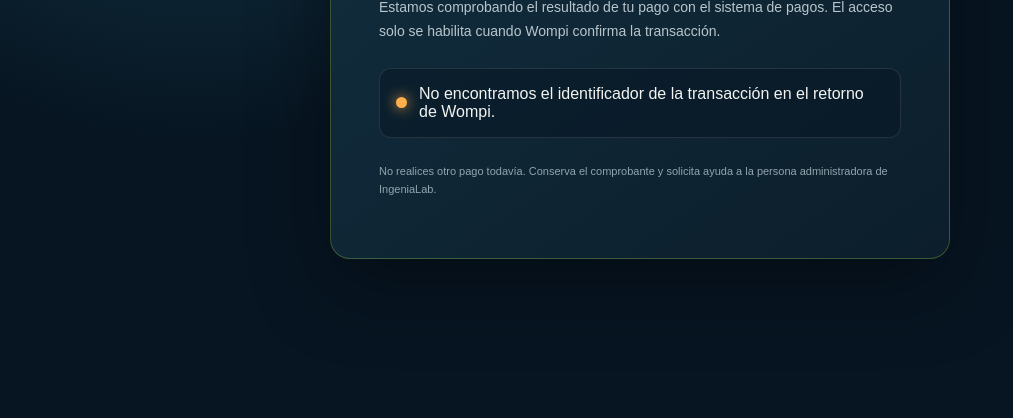
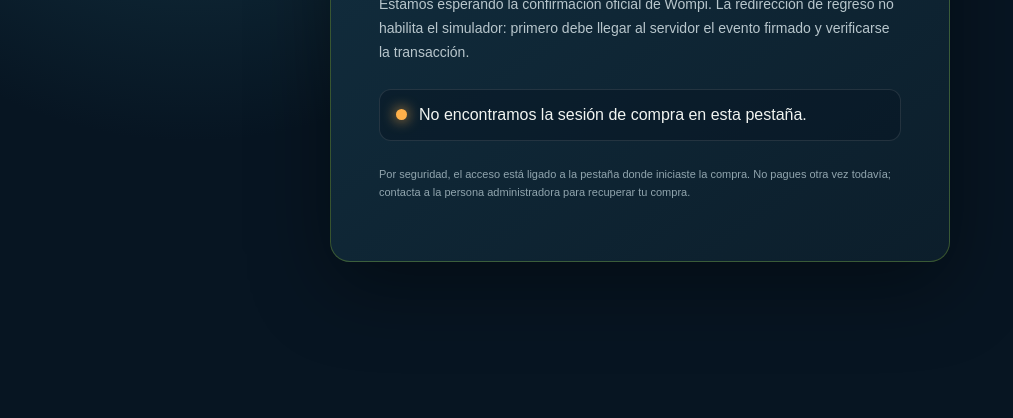
Before and after one commit to sgcd1bacata-educacional/ingenialab-colombia, a plain HTML site: page pago-beta1.html in a window 1280 px wide. Shown: the part 382-800 px from the top of the page, without its empty margins (0-1013 px from the left). Drawn offline with Linux system fonts and the light colour scheme.

Commit message:
Make return page wait for verified Wompi webhook

```diff
--- a/pago-beta1.html
+++ b/pago-beta1.html
@@ -33,7 +33,7 @@
     <div class="line"></div>
     <div class="eyebrow">Drum Studio 5.9 · Beta 1</div>
     <h1>Verificación de acceso</h1>
-    <p>Estamos comprobando el resultado de tu pago con el sistema de pagos. El acceso solo se habilita cuando Wompi confirma la transacción.</p>
+    <p>Estamos esperando la confirmación oficial de Wompi. La redirección de regreso no habilita el simulador: primero debe llegar al servidor el evento firmado y verificarse la transacción.</p>
     <div class="status" role="status" aria-live="polite">
       <span class="dot" id="statusDot"></span>
       <div id="statusText">Preparando verificación segura…</div>
@@ -51,7 +51,6 @@
     const statusDot = document.getElementById("statusDot");
     const retryButton = document.getElementById("retryButton");
     const helpText = document.getElementById("helpText");
-    const transactionId = new URLSearchParams(window.location.search).get("id");
 
     function showStatus(message, isError = false) {
       statusText.textContent = message;
@@ -63,13 +62,6 @@
       retryButton.disabled = true;
       retryButton.hidden = true;
       showStatus("Consultando la transacción de forma segura…");
-
-      if (!transactionId) {
-        showStatus("No encontramos el identificador de la transacción en el retorno de Wompi.", true);
-        helpText.textContent = "No realices otro pago todavía. Conserva el comprobante y solicita ayuda a la persona administradora de IngeniaLab.";
-        retryButton.hidden = true;
-        return;
-      }
 
       let pending;
       try {
@@ -98,8 +90,7 @@
           headers: { "Content-Type": "application/json" },
           body: JSON.stringify({
             reference: pending.reference,
-            accessToken: pending.accessToken,
-            transactionId
+            accessToken: pending.accessToken
           }),
           cache: "no-store",
           referrerPolicy: "no-referrer"
@@ -130,7 +121,6 @@
           throw new Error("El archivo recibido está incompleto.");
         }
 
-        sessionStorage.removeItem(STORAGE_KEY);
         document.open("text/html", "replace");
         document.write(html);
         document.close();
```
